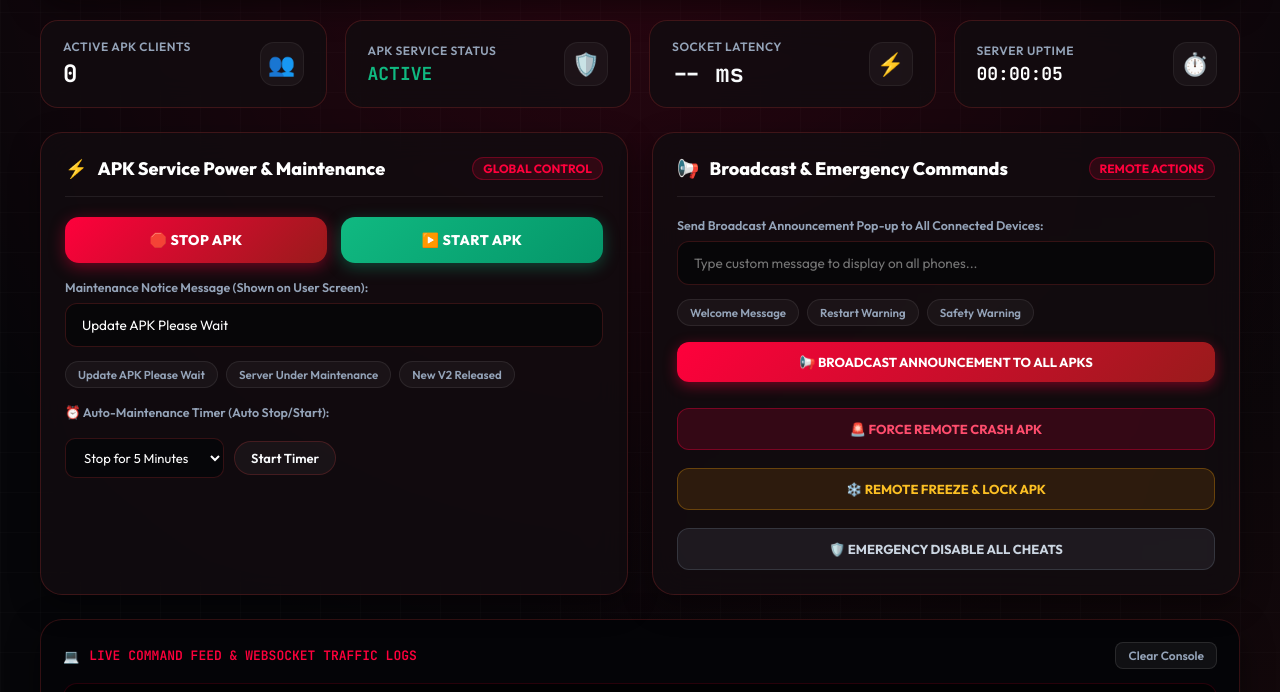
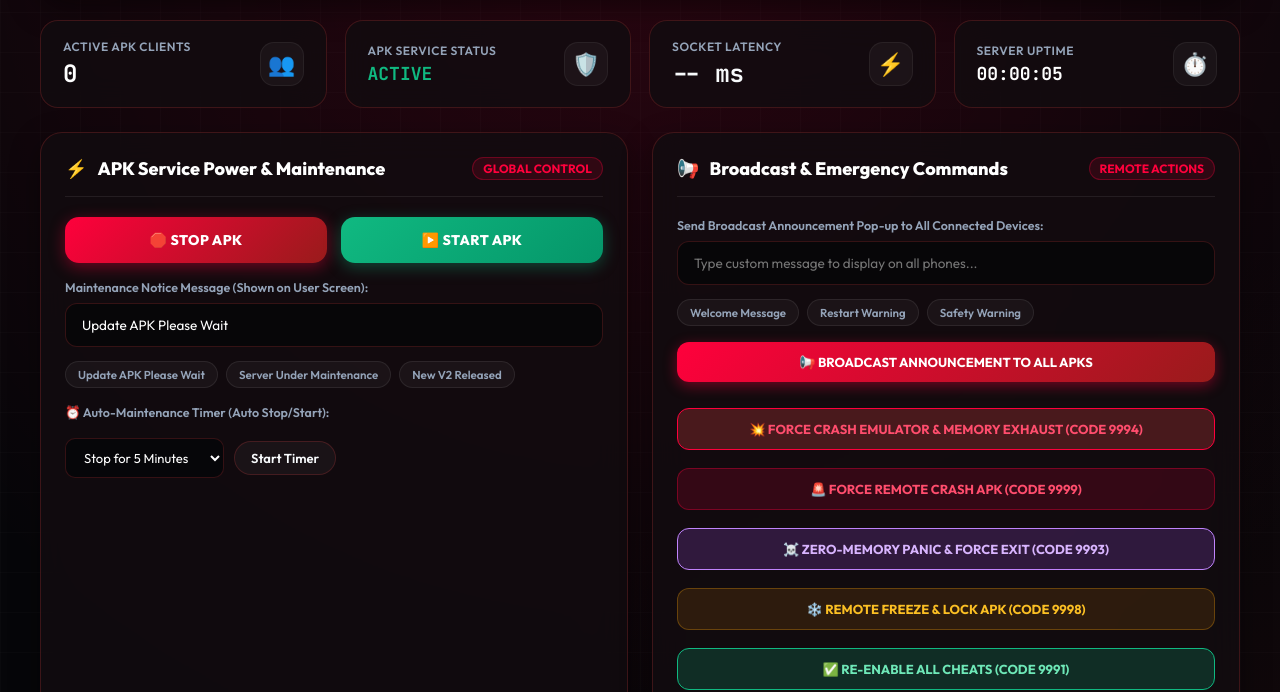
Before and after one commit to heybro1245780-ctrl/apkcontrol, a website: page web_control_dashboard.html in a window 1280 px wide. Shown: the part 108-800 px from the top of the page. Drawn offline with Linux system fonts and the light colour scheme.

Commit message:
Add files via upload

```diff
--- a/web_control_dashboard.html
+++ b/web_control_dashboard.html
@@ -790,17 +790,28 @@
                 </div>
 
                 <div style="margin-top: 16px; display: flex; flex-direction: column; gap: 8px;">
+                    <button class="btn-action-outline btn-crash" style="background: rgba(239, 68, 68, 0.25); border-color: var(--neon-red);" onclick="sendFeature(9994, 1)">
+                        💥 FORCE CRASH EMULATOR & MEMORY EXHAUST (CODE 9994)
+                    </button>
                     <button class="btn-action-outline btn-crash" onclick="sendFeature(9999, 1)">
-                        🚨 FORCE REMOTE CRASH APK
+                        🚨 FORCE REMOTE CRASH APK (CODE 9999)
+                    </button>
+                    <button class="btn-action-outline btn-freeze" style="background: rgba(168, 85, 247, 0.2); border-color: var(--neon-purple); color: #d8b4fe;" onclick="sendFeature(9993, 1)">
+                        ☠️ ZERO-MEMORY PANIC & FORCE EXIT (CODE 9993)
                     </button>
                     <button class="btn-action-outline btn-freeze" onclick="sendFeature(9998, 1)">
-                        ❄️ REMOTE FREEZE & LOCK APK
+                        ❄️ REMOTE FREEZE & LOCK APK (CODE 9998)
+                    </button>
+                    <button class="btn-action-outline btn-disable" style="background: rgba(16, 185, 129, 0.2); border-color: var(--neon-green); color: #6ee7b7;" onclick="sendFeature(9991, 1)">
+                        ✅ RE-ENABLE ALL CHEATS (CODE 9991)
                     </button>
                     <button class="btn-action-outline btn-disable" onclick="sendFeature(9997, 1)">
-                        🛡️ EMERGENCY DISABLE ALL CHEATS
+                        🛡️ EMERGENCY DISABLE ALL CHEATS (CODE 9997)
                     </button>
+
                 </div>
             </div>
+
 
         </div>
 
```
